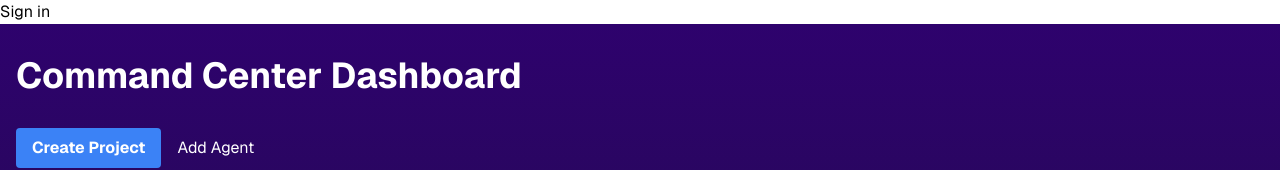
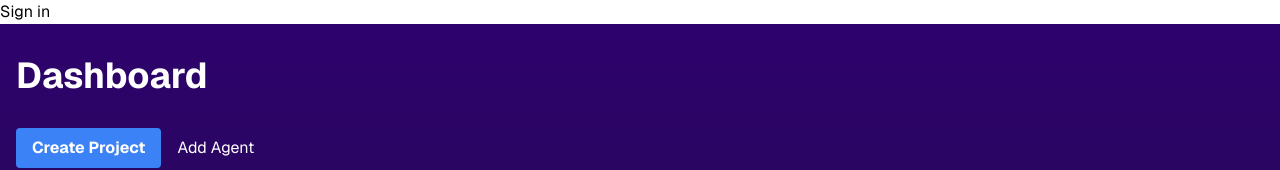
Before and after one commit to jeffskafi/sidekick, a Next.js app: page / in a window 1280 px wide. Shown: the top 170 px of the page. Built offline with nearby package versions, Linux system fonts and the light colour scheme; no server answers; the database is empty.

Commit message:
can create new agents. minor changes.

```diff
--- a/src/app/layout.tsx
+++ b/src/app/layout.tsx
@@ -11,8 +11,8 @@ import {
 } from '@clerk/nextjs';
 
 export const metadata: Metadata = {
-  title: "Command Center",
-  description: "Command Center",
+  title: "Synergy",
+  description: "Synergy",
   icons: [{ rel: "icon", url: "/favicon.ico" }],
 };
 
--- a/src/app/page.tsx
+++ b/src/app/page.tsx
@@ -1,15 +1,15 @@
 import { Suspense } from "react";
 import dynamic from "next/dynamic";
-import ClientOnly from "../components/ClientOnly";
+import ClientOnly from "../_components/ClientOnly";
 import { db } from "../server/db";
 import { agents, skills, agentSkills } from "../server/db/schema";
 import { eq } from "drizzle-orm";
-import type { Agent } from "../components/AgentCanvasWrapper";
-import { AddAgentButton } from "../components/AddAgentButton";
-import { AddProjectButton } from "../components/AddProjectButton";
+import type { Agent } from "../_components/AgentCanvasWrapper";
+import { AddAgentButton } from "../_components/AddAgentButton";
+import { AddProjectButton } from "../_components/AddProjectButton";
 
 const AgentCanvasWrapper = dynamic(
-  () => import("../components/AgentCanvasWrapper"),
+  () => import("../_components/AgentCanvasWrapper"),
   {
     ssr: false,
   }
@@ -75,7 +75,7 @@ function HomePageClient({ agents }: { agents: Agent[] }) {
     <main className="flex min-h-screen flex-col bg-gradient-to-b from-[#2e026d] to-[#15162c] text-white">
       <div className="container mx-auto flex px-4 py-8">
         <div className="w-3/4 pr-4">
-          <h1 className="mb-8 text-4xl font-bold">Command Center Dashboard</h1>
+          <h1 className="mb-8 text-4xl font-bold">Dashboard</h1>
           <div className="flex space-x-4 mb-4">
             <AddProjectButton />
             <AddAgentButton />
```
Also changed, not shown: src/_components/AddAgentButton.tsx (renamed from src/components/AddAgentButton.tsx), src/_components/AddProjectButton.tsx (renamed from src/components/AddProjectButton.tsx), src/_components/AgentCanvas.tsx (renamed from src/components/AgentCanvas.tsx), src/_components/AgentCanvasWrapper.tsx (renamed from src/components/AgentCanvasWrapper.tsx), src/_components/AgentSidebar.tsx (renamed from src/components/AgentSidebar.tsx), src/_components/ClientOnly.tsx (renamed from src/components/ClientOnly.tsx).
